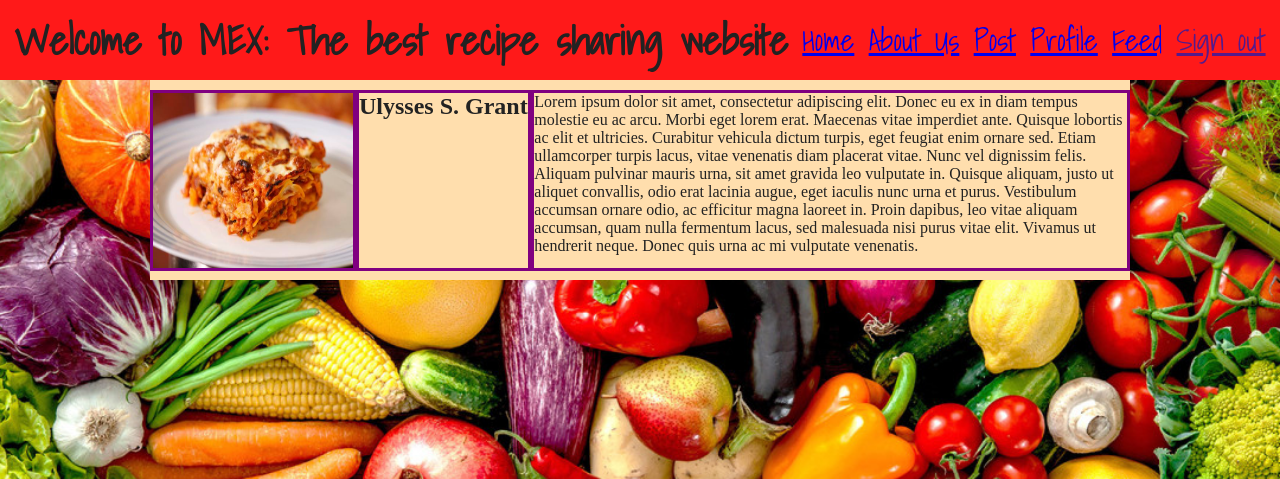
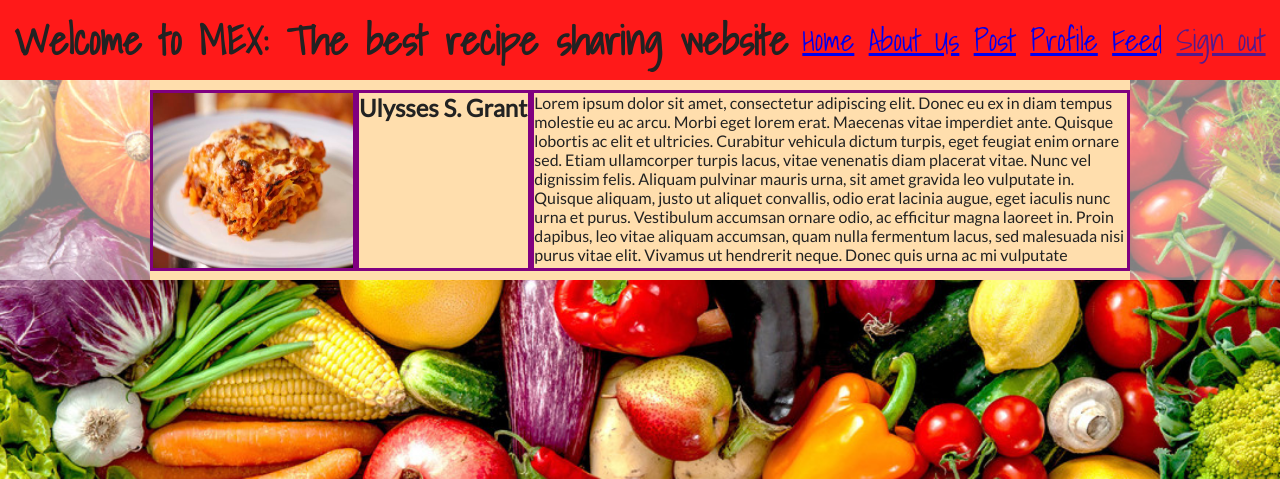
Before and after one commit to MarcoASC4/MEX, a Python web app: template templates/myprofile.html in a window 1280 px wide. Shown: the top 479 px of the page. Run offline with Jinja, Linux system fonts and the light colour scheme; the template is opened without the code that fills it, so the values that code supplies are empty.

Commit message:
Edited body font/background for post

```diff
--- a/static/themes/myprofilestyle.css
+++ b/static/themes/myprofilestyle.css
@@ -15,6 +15,10 @@ html, body {
   /* font-family: 'Helvetica', cursive; */
 }
 
+body {
+  font-family: 'Lato', sans-serif;
+  background-color: rgba(255, 255, 255, 0.5);
+}
 
 html {
   background: url(food.jpg) no-repeat center center fixed;
--- a/templates/post.html
+++ b/templates/post.html
@@ -5,7 +5,7 @@
     <meta charset="utf-8">
     <title></title>
 
-    <link rel="stylesheet" href="static/themes/homestyle.css">
+    <link rel="stylesheet" href="static/themes/poststyle.css">
   </head>
 
     <header>
```
Also changed, not shown: static/themes/poststyle.css (renamed from static/themes/homestyle.css).
